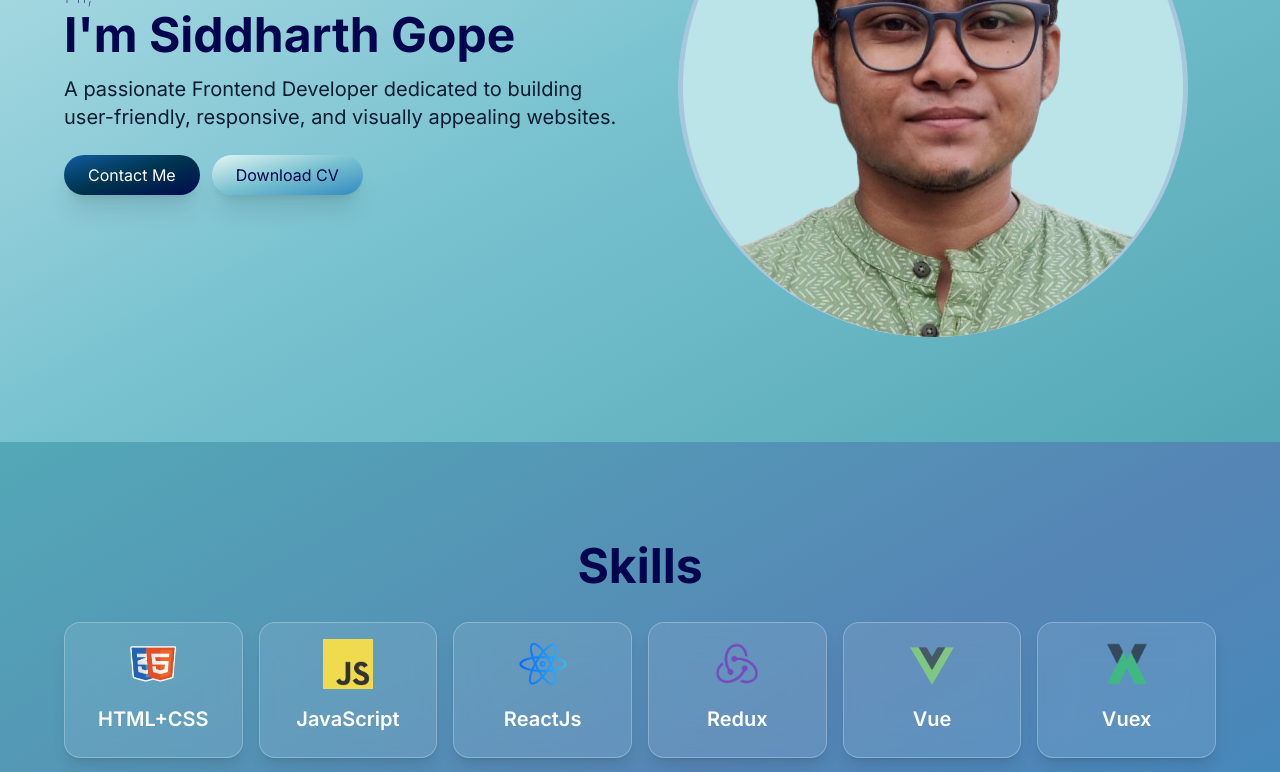
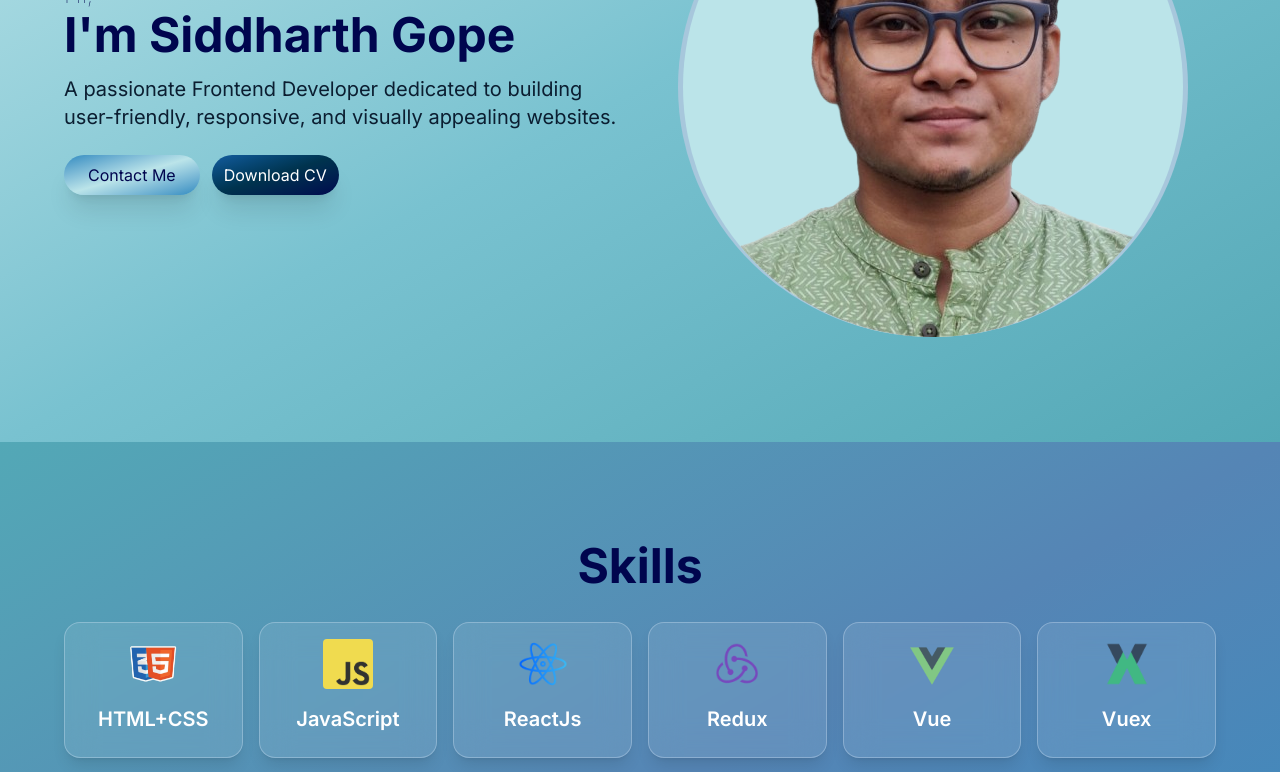
Before and after one commit to siddharthGope/my-react-portfolio, a React (Vite) app: page / in a window 1280 px wide. Shown: the part 340-1112 px from the top of the page. Built offline with nearby package versions, Linux system fonts and the light colour scheme.

Commit message:
download cv function added, css fixed

```diff
--- a/src/components/About.jsx
+++ b/src/components/About.jsx
@@ -1,5 +1,4 @@
 import React from 'react'
-import TimelineJourney from './Journey'
 import MyJourney from '../assets/my-journey.svg';
 
 function About() {
@@ -17,7 +16,6 @@ function About() {
 
                 When I'm not coding, I enjoy exploring new technologies, contributing to open-source projects, and sharing knowledge with the developer community.
             </p>
-            {/* <TimelineJourney /> */}
             <img src={MyJourney} alt="my 5 years journey" className='rounded-xl mt-5' />
         </section>
     )
--- a/src/components/Contact.jsx
+++ b/src/components/Contact.jsx
@@ -1,13 +1,15 @@
 import React from "react";
 import Card from "./cards/Card";
+import DownloadButton from "./buttons/DownloadButton";
+
 
 function Contact() {
 
     const contactInfo = [
-        { title: 'LinkedIn', image: 'linkedin.png', link: '', height: 70, width: 70 },
-        { title: 'Email', image: 'mail.png', link: '', height: 70, width: 70 },
-        { title: 'GitHub', image: 'github-sign.png', link: '', height: 70, width: 70 },
-        { title: 'Download CV', image: 'download.png', link: '', height: 70, width: 70 }
+        { title: 'LinkedIn', image: 'linkedin.png', link: 'https://www.linkedin.com/in/siddharth-gope-software-developer/', height: 70, width: 70, download: false },
+        { title: 'Email', image: 'mail.png', link: 'mailto:gsiddharth.1601@gmail.com', height: 70, width: 70, download: false },
+        { title: 'GitHub', image: 'github-sign.png', link: 'https://github.com/siddharthGope', height: 70, width: 70, download: false },
+        { title: 'Download CV', image: 'download.png', download: true, height: 70, width: 70 }
     ]
 
     return (
@@ -19,9 +21,10 @@ function Contact() {
                 Let's connect and build something amazing together
             </p>
             <div className="grid grid-cols-2 sm:grid-cols-3 md:grid-cols-4  gap-4 items-center">
-                {contactInfo.map((skill, index) => (
-                    <Card key={index} {...skill} contactCard="contactCard" />
+                {contactInfo.map((info, index) => (
+                    <Card key={index} {...info} contactCard="contactCard" />
                 ))}
+                {/* <DownloadButton /> */}
             </div>
         </section>
     );
--- a/src/components/Hero.jsx
+++ b/src/components/Hero.jsx
@@ -1,13 +1,8 @@
-import React, { useContext } from 'react'
-import DownloadFileContext from '../utilities/usedownloadPdf';
+import React from 'react'
+import DownloadButton from "./buttons/DownloadButton";
 
 
 function Hero() {
-    const downloadFile = useContext(DownloadFileContext);
-
-    const handleDownload = () => {
-        downloadFile('src/assets/Siddharth gope.pdf')
-    }
     return (
         <div>
             <section id='home' className="flex flex-col md:grid md:grid-cols-2 gap-5 items-center justify-center justify-items-center bg-gradient-to-br from-[var(--first-color)] via-[var(--second-color)] to-[var(--third-color)] text-white">
@@ -15,8 +10,10 @@ function Hero() {
                     <p className='text-[var(--thirteen-color)] font-thin text-2xl'>Hi,</p>
                     <h1 className="text-5xl font-bold mb-4 text-[var(--thirteen-color)]">I'm Siddharth Gope</h1>
                     <p className="text-xl text-[var(--sixth-color)]">A passionate Frontend Developer dedicated to building user-friendly, responsive, and visually appealing websites.</p>
-                    <button className="mt-6 px-6 py-2 text-white rounded-full bg-gradient-to-br from-[var(--eleventh-color)] via-[var(--twelfth-color)] to-[var(--thirteen-color)] transition hover:scale-[1.02] duration-300 shadow-xl text-bold"><a href="#contact" >Contact Me</a></button>
-                    <button onClick={handleDownload} className="mt-6 px-6 py-2 rounded-full bg-gradient-to-br from-[var(--seventh-color)] via-[var(--second-color)] to-[var(--tenth-color)] text-[var(--thirteen-color)] border-[var(--twelfth-color)] shadow-xl ml-3 transition hover:scale-[1.02] duration-300 text-bold">Download CV</button>
+                    <div className="flex">
+                        <button className="mt-6 px-6 py-2 rounded-full bg-gradient-to-br from-[var(--tenth-color)] via-[var(--first-color)] to-[var(--tenth-color)] text-[var(--thirteen-color)] transition hover:scale-[1.02] duration-300 shadow-xl text-bold mr-3"><a href="#contact" >Contact Me</a></button>
+                        <DownloadButton />
+                    </div>
                 </div>
                 <div className="">
                     <div className="hero-image-bg-2 ">
--- a/src/components/Projects.jsx
+++ b/src/components/Projects.jsx
@@ -4,7 +4,8 @@ import ProjectCard from './cards/Card'
 function Projects() {
 
     const projects = [
-        { title: 'Job Tracker', description: 'Job Tracker (MERN Stack App): Developed a full-stack job application tracker using React, Redux Toolkit, Node.js, Express, and MongoDB Atlas. Features include JWT auth, protected routes, CRUD operations, analytics dashboards with Chart.js, and responsive UI with Tailwind CSS.', image: 'job-tracker1.png', link: 'https://mern-job-tracker-app-786g.vercel.app/' }
+        { title: 'Job Tracker', description: 'Job Tracker (MERN Stack App): Developed a full-stack job application tracker using React, Redux Toolkit, Node.js, Express, and MongoDB Atlas. Features include JWT auth, protected routes, CRUD operations, analytics dashboards with Chart.js, and responsive UI with Tailwind CSS.', image: 'job-tracker1.png', link: 'https://mern-job-tracker-app-786g.vercel.app/' },
+        { title: 'Portfolio Site', description: 'Job Tracker (MERN Stack App): Developed a full-stack job application tracker using React, Redux Toolkit, Node.js, Express, and MongoDB Atlas. Features include JWT auth, protected routes, CRUD operations, analytics dashboards with Chart.js, and responsive UI with Tailwind CSS.', image: 'portfolio-img.png', link: 'https://mern-job-tracker-app-786g.vercel.app/' },
     ]
 
     return (
@@ -16,7 +17,7 @@ function Projects() {
                     <div className="grid grid-cols-1 md:grid-cols-2 lg:grid-cols-3 gap-8">
                         {
                             projects.map((project, index) => (
-                                <ProjectCard key={index} {...project} />
+                                <ProjectCard key={index} {...project} projectCard="projectCard" />
                             ))
                         }
 
--- /dev/null
+++ b/src/components/buttons/DownloadButton.jsx
@@ -0,0 +1,19 @@
+import React, { useContext } from 'react'
+import DownloadFileContext from '../../utilities/usedownloadPdf';
+
+function DownloadButton() {
+    const downloadFile = useContext(DownloadFileContext);
+
+    const handleDownload = () => {
+        downloadFile('src/assets/Siddharth gope.pdf')
+    }
+    return (
+        <div>
+            <button onClick={handleDownload}
+                target="_blank" className="mt-6 px-3 py-2 text-white rounded-full bg-gradient-to-br from-[var(--eleventh-color)] via-[var(--twelfth-color)] to-[var(--thirteen-color)] transition hover:scale-[1.02] duration-300 shadow-xl text-bold">Download CV</button>
+
+        </div>
+    )
+}
+
+export default DownloadButton
--- a/src/components/cards/Card.jsx
+++ b/src/components/cards/Card.jsx
@@ -1,17 +1,21 @@
-const Card = ({ title, description, image, link, height, width, skillsCard, contactCard }) => {
+import DownloadButton from "../buttons/DownloadButton";
+
+const Card = ({ title, description, image, link, height, width, skillsCard, contactCard, projectCard, download }) => {
     return (
         <>
 
             <div className={`${skillsCard ? 'flex flex-col items-center' : ""} ${contactCard ? 'flex flex-col items-center' : ""} bg-[#e4f1fe]/10 backdrop-blur-lg border border-[#e4f1fe]/30 shadow-lg rounded-2xl overflow-hidden p-4 transition hover:scale-[1.02] duration-3001`}>
-                <img src={`src/assets/${image}`} alt={title} className={`${skillsCard ? `w-[${width}px] h-[${height}px]` : ''} ${contactCard ? `w-[${width}px] h-[${height}px]` : ''} object-contain mb-4`} />
+                <img src={`src/assets/${image}`} alt={title} className={`${skillsCard ? `w-[${width}px] h-[${height}px]` : ''} ${contactCard ? `w-[${width}px] h-[${height}px]` : ''} object-contain mb-4 rounded`} />
                 <h3 className="text-white text-xl font-semibold mb-2">{title}</h3>
                 {description && (<p className="text-white/80 text-sm mb-4">{description}</p>)}
 
 
-                {link ? (<a href={link}
+                {projectCard ? (<a href={link}
                     target="_blank" className="mt-6 px-6 py-2 text-white rounded-full bg-gradient-to-br from-[var(--eleventh-color)] via-[var(--twelfth-color)] to-[var(--thirteen-color)] transition hover:scale-[1.02] duration-300 shadow-xl text-bold">View Project</a>) : (<></>)}
-                {contactCard ? (<a href={link}
+                {contactCard && !download ? (<a href={link}
+
                     target="_blank" className="mt-6 px-3 py-2 text-white rounded-full bg-gradient-to-br from-[var(--eleventh-color)] via-[var(--twelfth-color)] to-[var(--thirteen-color)] transition hover:scale-[1.02] duration-300 shadow-xl text-bold">Let's connect</a>) : (<></>)}
+                {download && <DownloadButton />}
 
             </div>
 
```
Also changed, not shown: src/assets/portfolio-img.png (added).
